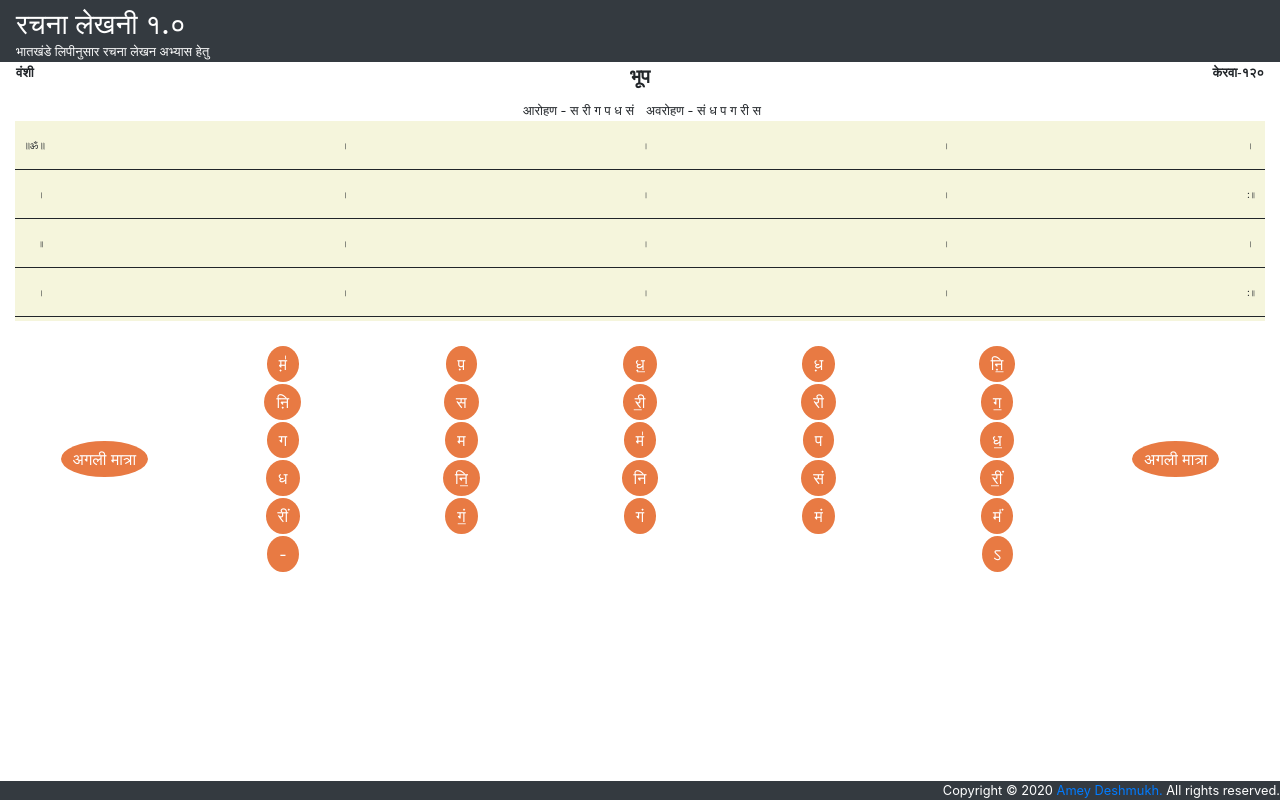
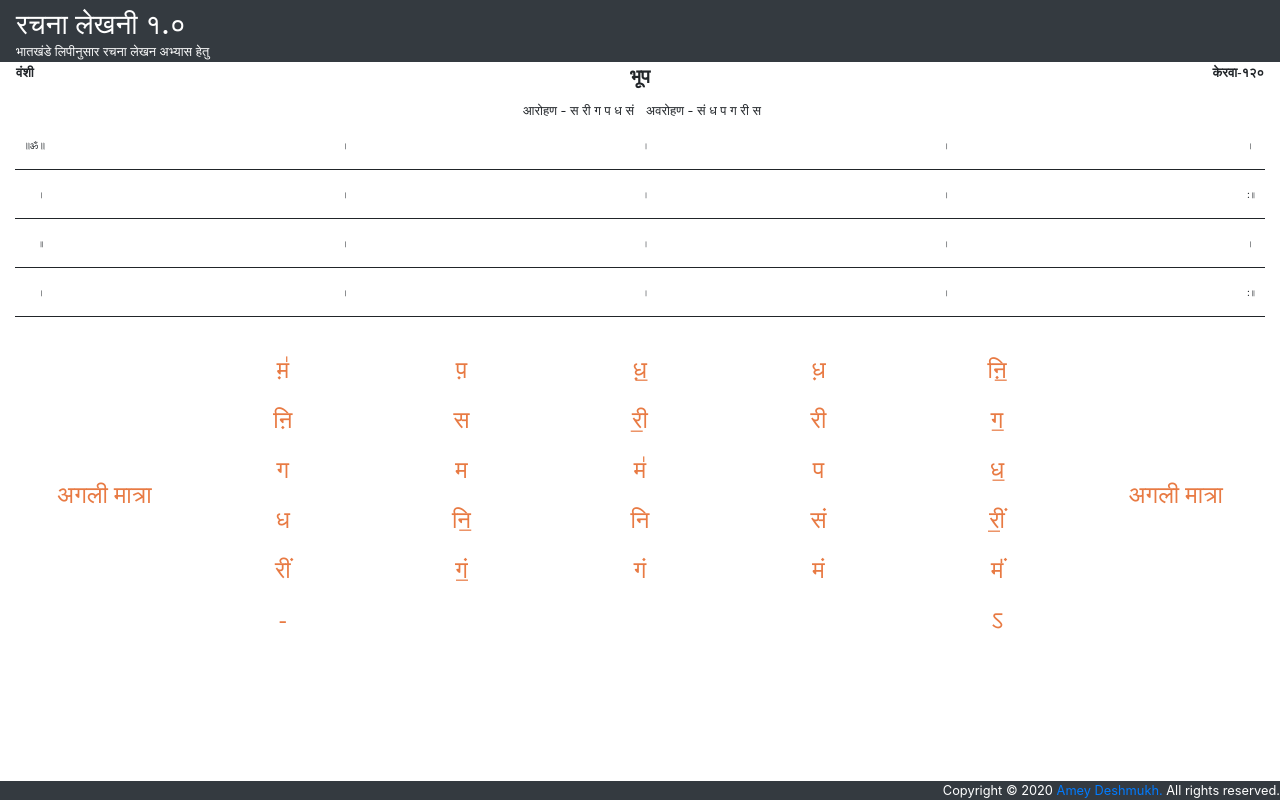
Before and after one commit to ameyzing-deshmukh/amey-lipi-1, an Angular app: page / in a window 1280 px wide. Built offline with nearby package versions, Linux system fonts and the light colour scheme.

Commit message:
change in colors

```diff
--- a/src/app/keypad/keypad.component.css
+++ b/src/app/keypad/keypad.component.css
@@ -17,18 +17,18 @@ table {
   #rachanaTableId mat-row mat-cell:nth-child(1), mat-cell:nth-child(2), mat-cell:nth-child(3), mat-cell:nth-child(5),
   mat-cell:nth-child(6), mat-cell:nth-child(8), mat-cell:nth-child(9),
   mat-cell:nth-child(11), mat-cell:nth-child(12) {
-    background-color: beige;
+    /* background-color: beige; */
   }
   #rachanaTableId mat-row mat-cell:nth-child(4), mat-cell:nth-child(7), mat-cell:nth-child(10),
   mat-cell:nth-child(13){
-    background-color: beige;
+    /* background-color: beige; */
     flex: 0 0 5px;
 }
 
 #rachanaTableId mat-row mat-cell:nth-child(1){
   text-align: right;
   justify-content:right;
-  background-color: beige;
+  /* background-color: beige; */
   padding:2px;
   flex: 0 0 32px;
   }
@@ -36,7 +36,7 @@ table {
   #rachanaTableId mat-row mat-cell:nth-child(13){
     text-align: left;
     justify-content:left;
-    background-color: beige;
+    /* background-color: beige; */
     padding:2px;
     flex: 0 0 20px;
     }
@@ -58,8 +58,12 @@ font-size:10px;
   font-weight: bold;
 }
 .btn-success, .btn-success:hover, .btn-success:active, .btn-success:visited {
-  background-color: #e87a43 !important;
+  /* background-color: #e87a43 !important; */
+  background-color: white;
+  color: #e87a43;
+  font-size: x-large;
   border-style: none;
+  font-family: KrutiDev;
 }
 input{
   background-color: beige;
```
